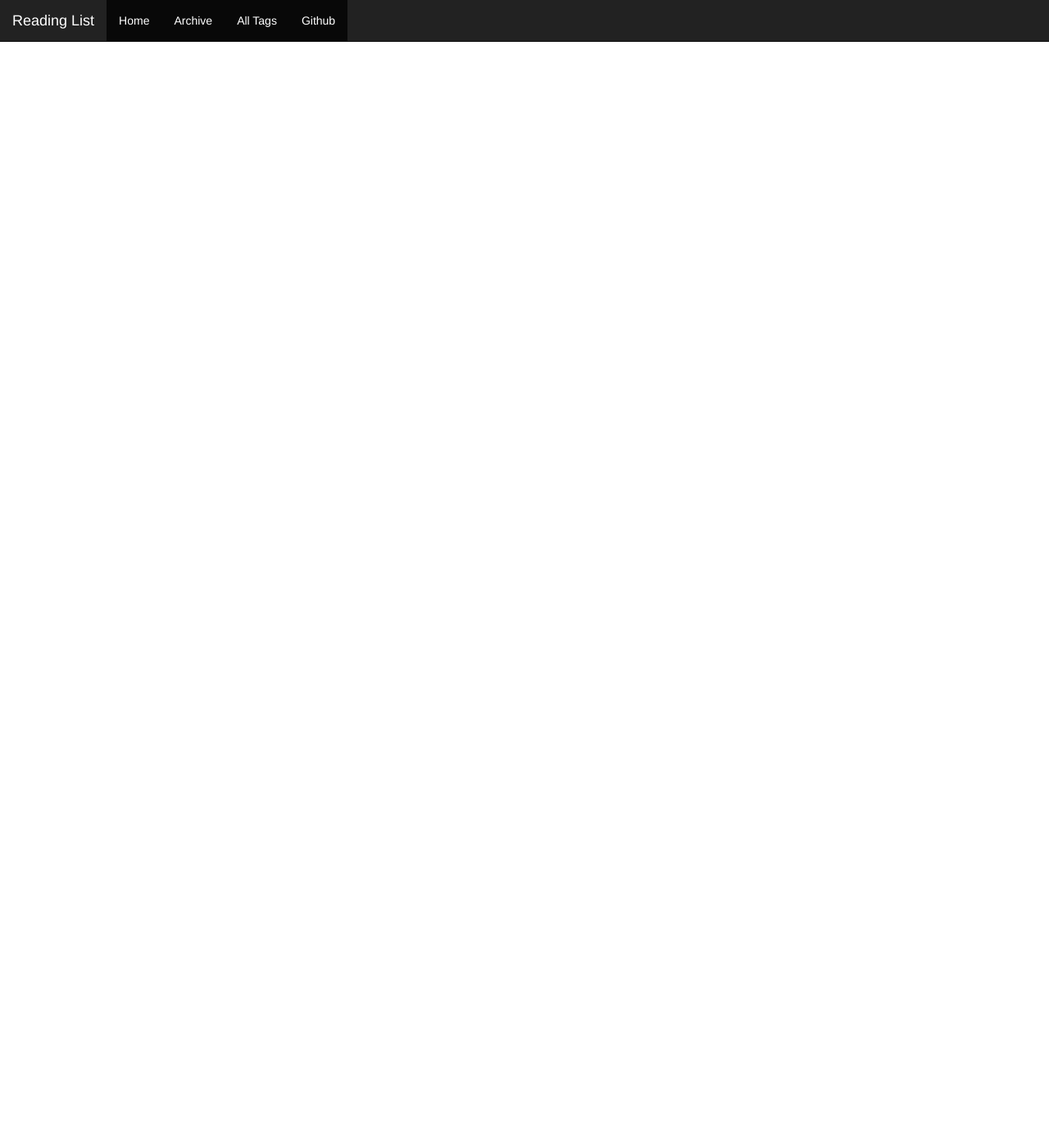
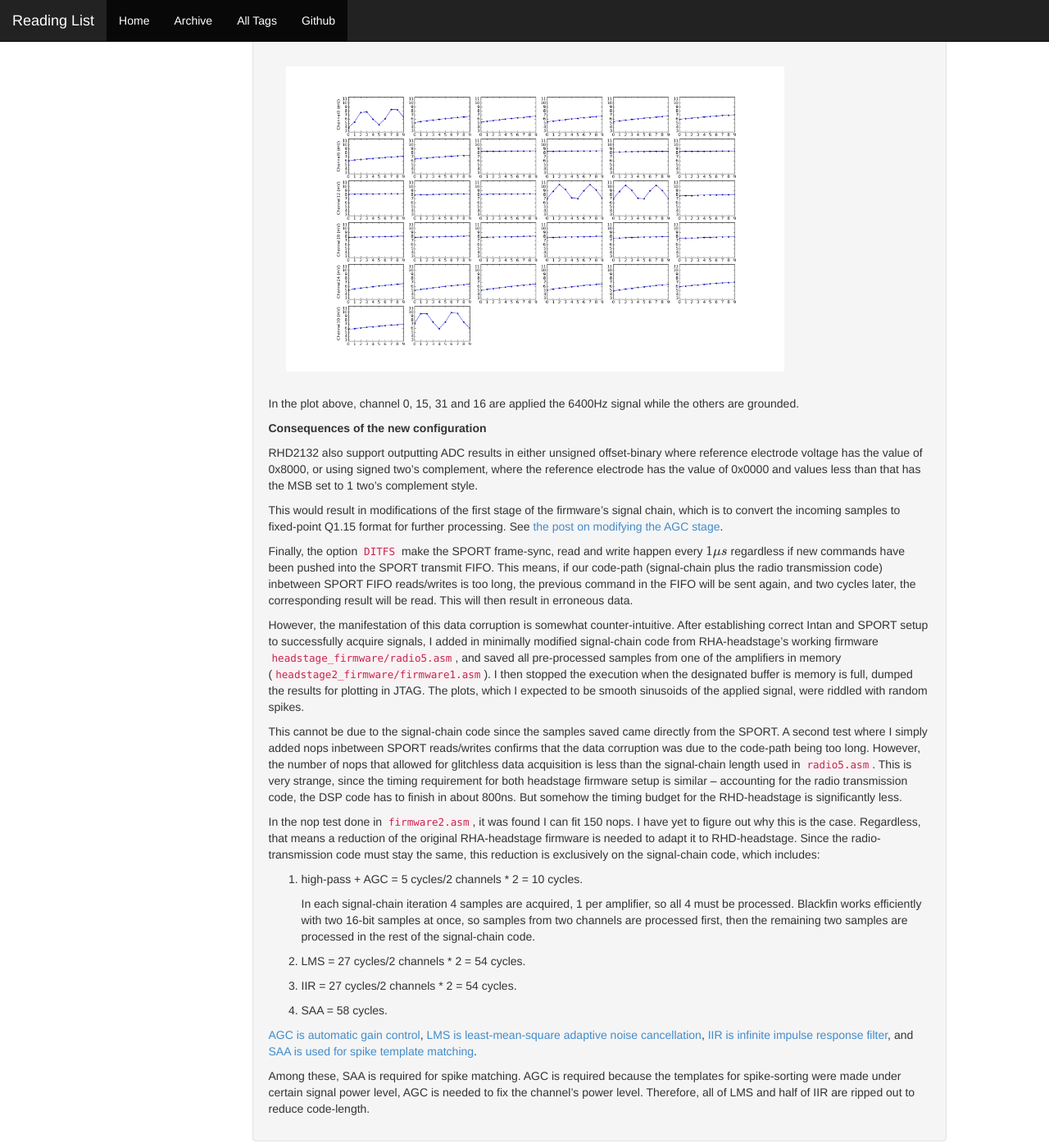
Before and after one commit to allenyin/reading_list, a Jekyll site: the page built from _posts/2015-12-25-Blackfin-Intan-SPORT.md, in a window 1280 px wide and 1400 px high, scrolled down 5401 px. Shown: the whole window at 82% size. Built offline with Jekyll 4.4.1, drawn with Linux system fonts in a browser that asks for light colours; formulas are drawn with MathJax 3; before the commit the page ends 5527 px from its top, so only the background shows below that; some of the changed text lies outside the part shown.

Commit message:
Finished the Intan-SPORT post

```diff
--- a/_posts/2015-12-25-Blackfin-Intan-SPORT.md
+++ b/_posts/2015-12-25-Blackfin-Intan-SPORT.md
@@ -94,6 +94,31 @@
 
 RHD2132 transmits and receives only when _CS is pulled low. That means both RFSync and TFSync which dictates when a 16-bits word is received by or transmited from the blackfin, must be connected to _CS, and have the same timing. This was easily done by having TFSync to be internally generated, and set RFSync as externally generated and receives TFSync. The RSCLKx and TSCLKx, which dictates when a bit is sampled or driven out onto the bus is edge-sync'd to the RFSync and TFSync signal, respectively. At the same time, RSCLKx and TSCLKx have to be set to have the same timing, and connects to RHD2132's SCLK.
 
+The new Blackin SPORT to RHD2132 amplifiers connections are (amplifiers numbered from left to right):
+
+* Amplifier 1: SPORT1_SEC
+    * SCLK+ to SCLK1
+    * $$\bar{cs+}$$ to FSync1
+    * MOSI+ to DT1SEC
+    * MISO+ to DR1SEC
+* Amplifier 2: SPORT1_PRI
+    * SCLK+ to SCLK1
+    * $$\bar{cs+}$$ to FSync1
+    * MOSI+ to DT1PRI
+    * MISO+ to DR1PRI
+* Amplifier 3: SPORT0_SEC
+    * SCLK+ to SCLK0
+    * $$\bar{cs+}$$ to FSync0
+    * MOSI+ to DT0SEC
+    * MISO+ to DR0SEC
+* Amplifier 4: SPORT0_PRI
+    * SCLK+ to SCLK0
+    * $$\bar{cs+}$$ to FSync0
+    * MOSI+ to DT0PRI
+    * MISO+ to DR0PRI
+
+where SCLK0 is RSCLK0 and TSCLK0 tied together, SCLK1 is RSCLK1 and TSCLK1 tied together, FSync0 is RFS0 and TFS0 tied together, and FSync1 is RFS1 and TFS1 tied together.
+
 This means the falling edge of _CS always corresponds to either the falling/rising edge of SCLK, and similarly, the rising edge of _CS corresponds to either the falling/rising edge of SCLK. However, $$t_{CS1}$$ defines the timing between falling edge of _CS and the next rising edge of SCLK, while $$t_{CS2}$$ defines the timing between falling edge of _CS and the next rising edge of SCLK. Given the operation of SPORT, one of these requirements will be violated.
 
 In fact, according to ADI engineers, [it is not possible to fulfill all the timing requirements when using SPORT to emulate SPI](https://ez.analog.com/thread/78726). So I just hoped it could work anyways and tried to test this.
@@ -135,9 +160,13 @@
 
 However, `LATFS` sets late frame sync, which means when a frame sync triggers transmission or reception of a word, it will stay low during that time, and another further frame-sync during this time is ignored by the SPORT. After that time, if it's not time for another frame sync yet, frame sync will return to high, otherwise, it will be low again. Late frame sync also means the timing requiring between the falling edge of _CS and the next rising edge of SCLK is fulfilled.
 
-Together, this means _CS will be low for 17 SCLK cycles, or $$17x50ns=850ns$$ while high for 3 SCLK cycles, or $$3x50ns=150ns$$. This is because, when frame sync first goes low, it will stay low for 17 SCLK cycles, at which time it will go high because 17 is not a multiple of 4. The next greatest multiple of 4 is 20, which is when frame sync will be pulled low again.
+Together, this means _CS will be low for 17 SCLK cycles, or $$17\times50ns=850ns$$ while high for 3 SCLK cycles, or $$3\times50ns=150ns$$. This is because, when frame sync first goes low, it will stay low for 17 SCLK cycles, at which time it will go high because 17 is not a multiple of 4. The next greatest multiple of 4 is 20, which is when frame sync will be pulled low again.
 
-Therefore, each conversion cycle is exactly 20 SCLK cycles, or $$1\mu s$$, resulting in 1MHz conversion rate.
+The reason for _CS to be low for 17 SCLK cycles is two fold:
+
+* Because a dataword is 16 bits, it has to be at least greater than 16 cycles. No matter what settings I have, the $$t_{cs2}$$ requirment will be violated, which based on how multiplexer work, will affect the value of the last bit being read. Since the data is read MSBit first, having 17 clock cycles would mean only the 17th bit, which I will discard later will be corrupted by the $$t_{cs2}$$ violation. Therefore no harm done!
+
+* With _CS low for 17 cycles and high for 3 cycles, I get exactly 20 cycles period, making it 1MHz. This is one of the only configurations that allows me to achieve that.
 
 With this setup, the $$t_{cs2}$$ timing requirement is not fulfilled at all, while $$t_{csoff}$$ is violated by 4ns.
 
@@ -173,6 +202,30 @@
 
 In the plot above, channel 0, 15, 31 and 16 are applied the 6400Hz signal while the others are grounded.
 
+**Consequences of the new configuration**
 
-- Intan setup..signed vs unsigned
-- Threading...how SPORT acquisition speed place requirements on how long the signal length can be, manifestation in gtkclient, how to debug?
+RHD2132 also support outputting ADC results in either unsigned offset-binary where reference electrode voltage has the value of 0x8000, or using signed two's complement, where the reference electrode has the value of 0x0000 and values less than that has the MSB set to 1 two's complement style.
+
+This would result in modifications of the first stage of the firmware's signal chain, which is to convert the incoming samples to fixed-point Q1.15 format for further processing. See [the post on modifying the AGC stage]({% post_url 2015-12-24-WirelessAGC %}).
+
+Finally, the option `DITFS` make the SPORT frame-sync, read and write happen every $$1\mu s$$ regardless if new commands have been pushed into the SPORT transmit FIFO. This means, if our code-path (signal-chain plus the radio transmission code) inbetween SPORT FIFO reads/writes is too long, the previous command in the FIFO will be sent again, and two cycles later, the corresponding result will be read. This will then result in erroneous data.
+
+However, the manifestation of this data corruption is somewhat counter-intuitive. After establishing correct Intan and SPORT setup to successfully acquire signals, I added in minimally modified signal-chain code from RHA-headstage's working firmware `headstage_firmware/radio5.asm`, and saved all pre-processed samples from one of the amplifiers in memory (`headstage2_firmware/firmware1.asm`). I then stopped the execution when the designated buffer is memory is full, dumped the results for plotting in JTAG. The plots, which I expected to be smooth sinusoids of the applied signal, were riddled with random spikes.
+
+This cannot be due to the signal-chain code since the samples saved came directly from the SPORT. A second test where I simply added nops inbetween SPORT reads/writes confirms that the data corruption was due to the code-path being too long. However, the number of nops that allowed for glitchless data acquisition is less than the signal-chain length used in `radio5.asm`. This is very strange, since the timing requirement for both headstage firmware setup is similar -- accounting for the radio transmission code, the DSP code has to finish in about 800ns. But somehow the timing budget for the RHD-headstage is significantly less.
+
+In the nop test done in `firmware2.asm`, it was found I can fit 150 nops. I have yet to figure out why this is the case. Regardless, that means a reduction of the original RHA-headstage firmware is needed to adapt it to RHD-headstage. Since the radio-transmission code must stay the same, this reduction is exclusively on the signal-chain code, which includes:
+
+1. high-pass + AGC = 5 cycles/2 channels * 2 = 10 cycles.
+
+   In each signal-chain iteration 4 samples are acquired, 1 per amplifier, so all 4 must be processed. Blackfin works efficiently with two 16-bit samples at once, so samples from two channels are processed first, then the remaining two samples are processed in the rest of the signal-chain code.
+
+2. LMS = 27 cycles/2 channels * 2 = 54 cycles.
+
+3. IIR = 27 cycles/2 channels * 2 = 54 cycles.
+
+4. SAA = 58 cycles.
+
+[AGC is automatic gain control]({% post_url 2015-12-24-WirelessAGC %}), [LMS is least-mean-square adaptive noise cancellation]({% post_url 2016-01-26-BlackfinLMS %}), [IIR is infinite impulse response filter]({% post_url 2016-01-06-DirectFormI-IIR-butterworth-filters %}), and [SAA is used for spike template matching]({% post_url 2016-01-26-BlackfinSpikeSorting %}).
+
+Among these, SAA is required for spike matching. AGC is required because the templates for spike-sorting were made under certain signal power level, AGC is needed to fix the channel's power level. Therefore, all of LMS and half of IIR are ripped out to reduce code-length.
```
